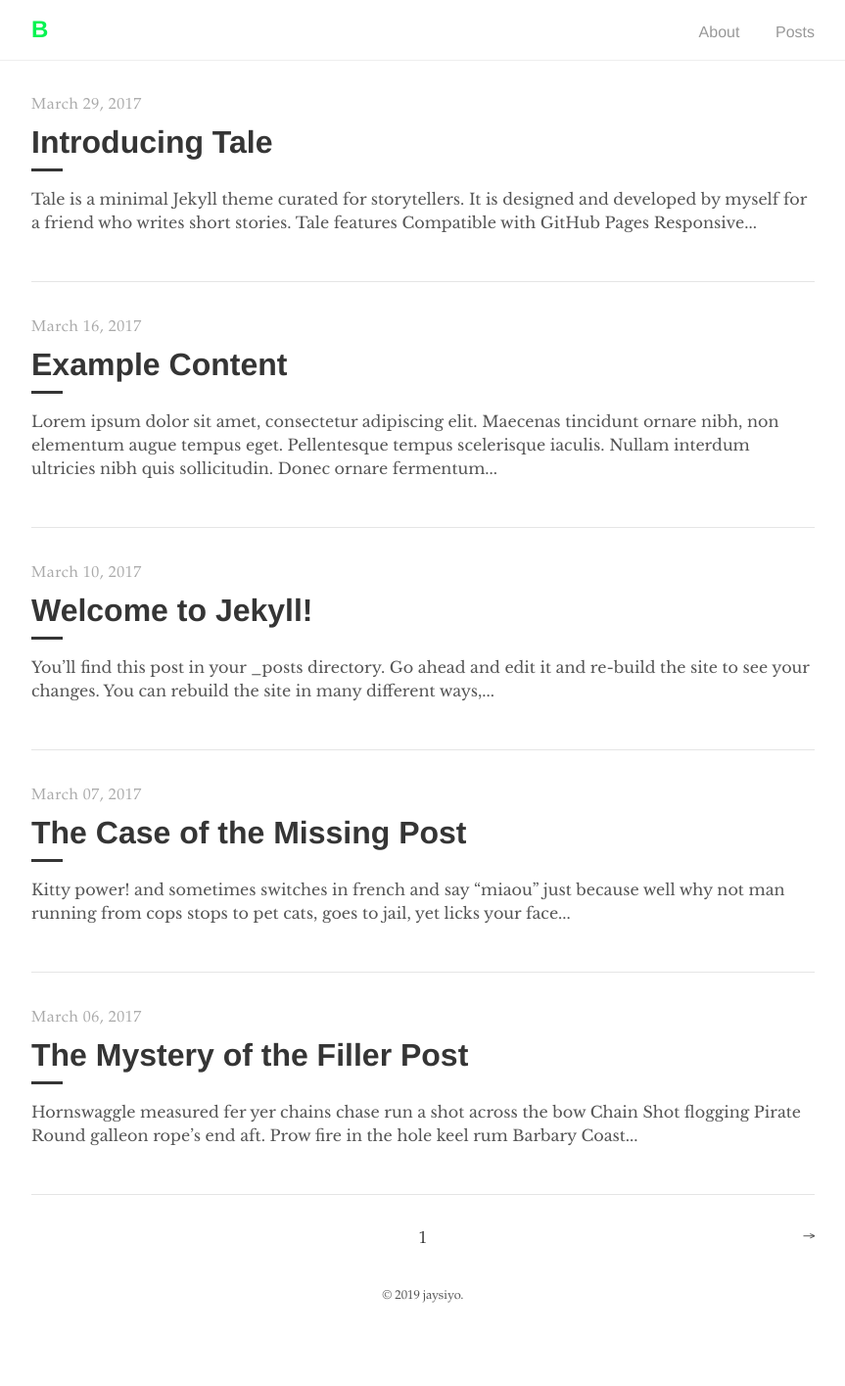
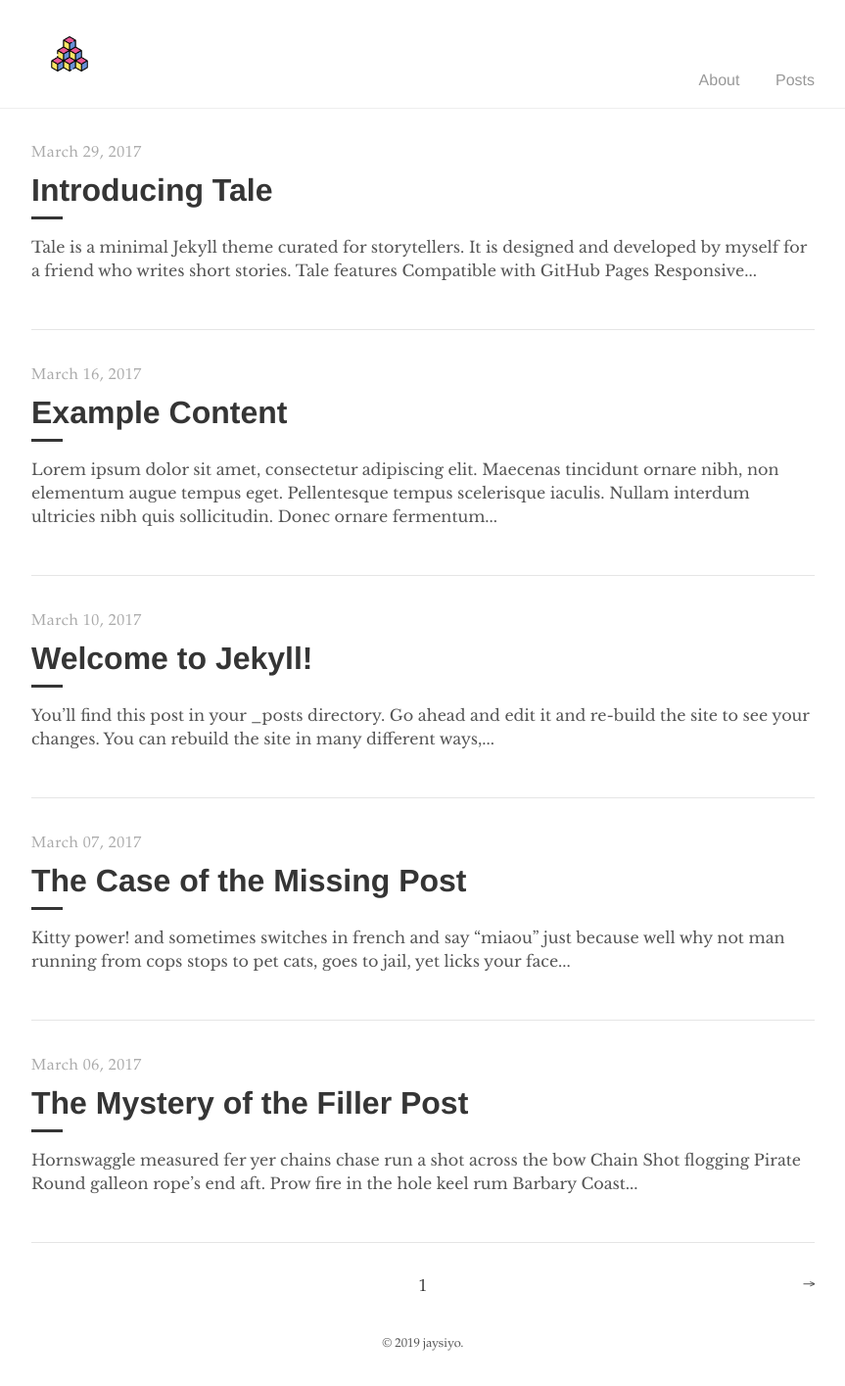
Before and after one commit to jaysiyo/jaysiyo.github.io, a Jekyll site: the page built from index.html, in a window 1280 px wide. Shown: the whole page at 98% size, without its empty margins (208-1071 px from the left). Built offline with Jekyll 4.4.1, drawn with Linux system fonts in a browser that asks for light colours; the list of posts is cut into pages by our own code; before the commit the page ends 1366 px from its top, so only the background shows below that.

Commit message:
logo update

```diff
--- a/_includes/navigation.html
+++ b/_includes/navigation.html
@@ -1,8 +1,8 @@
   <!-- nav -->
   <nav class="nav">
     <div class="nav-container">
-      <a href="{{ site.baseurl }}/">
-        <h2 class="nav-title">B</h2>
+      <a class="logo" href="{{ site.baseurl }}/">
+        <img src="{{ "/assets/cover.png" | relative_url }}">
       </a>
       <ul>
       <li><a href="{{ '/about' | prepend: site.baseurl }}">About</a></li>
--- a/_sass/tale/_layout.scss
+++ b/_sass/tale/_layout.scss
@@ -21,18 +21,9 @@ footer,
     margin: 1rem auto;
     position: relative;
     text-align: center;
-  }
 
-  &-title {
-    @include transition(all .2s ease-out);
-    color: #06F451;
-    display: inline-block;
-    margin: 0;
-    padding-right: .2rem;
-
-    &:hover,
-    &:focus {
-      opacity: .6;
+    .logo img {
+      width: 78px;
     }
   }
 
```
